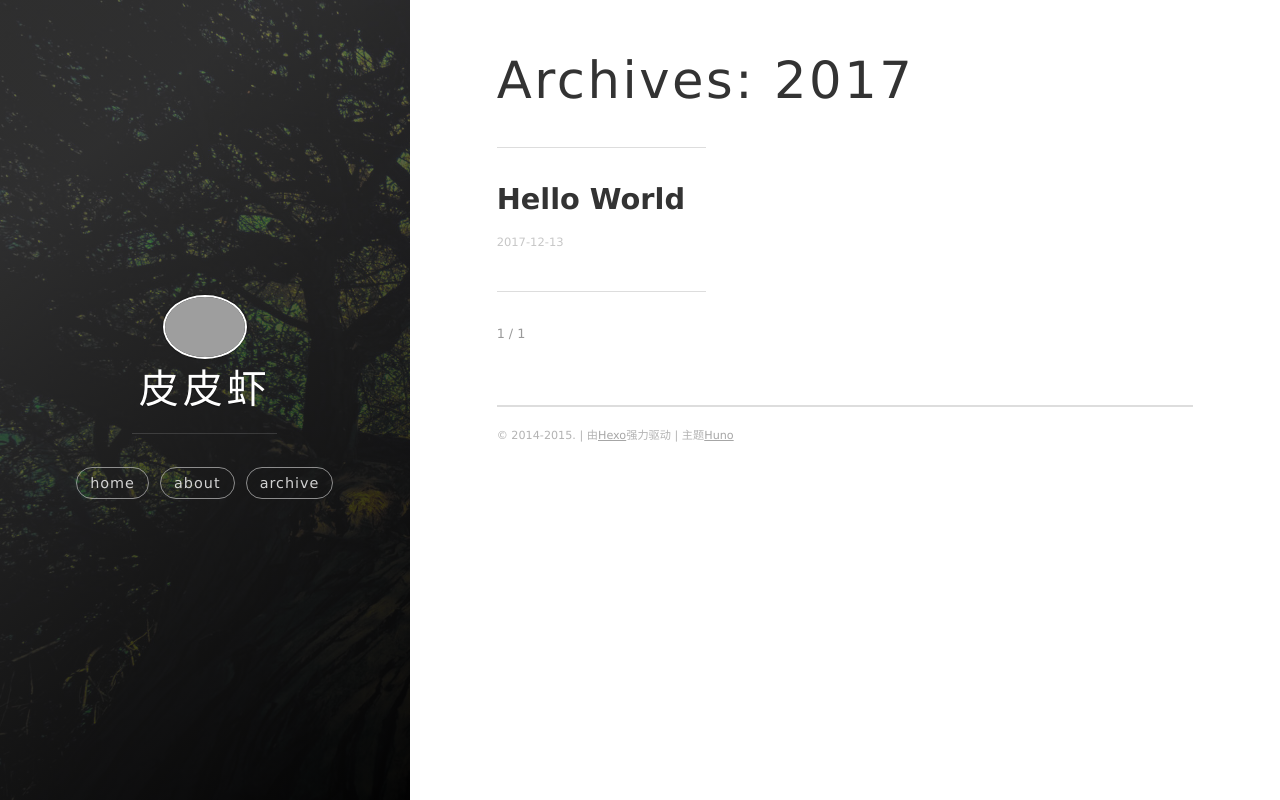
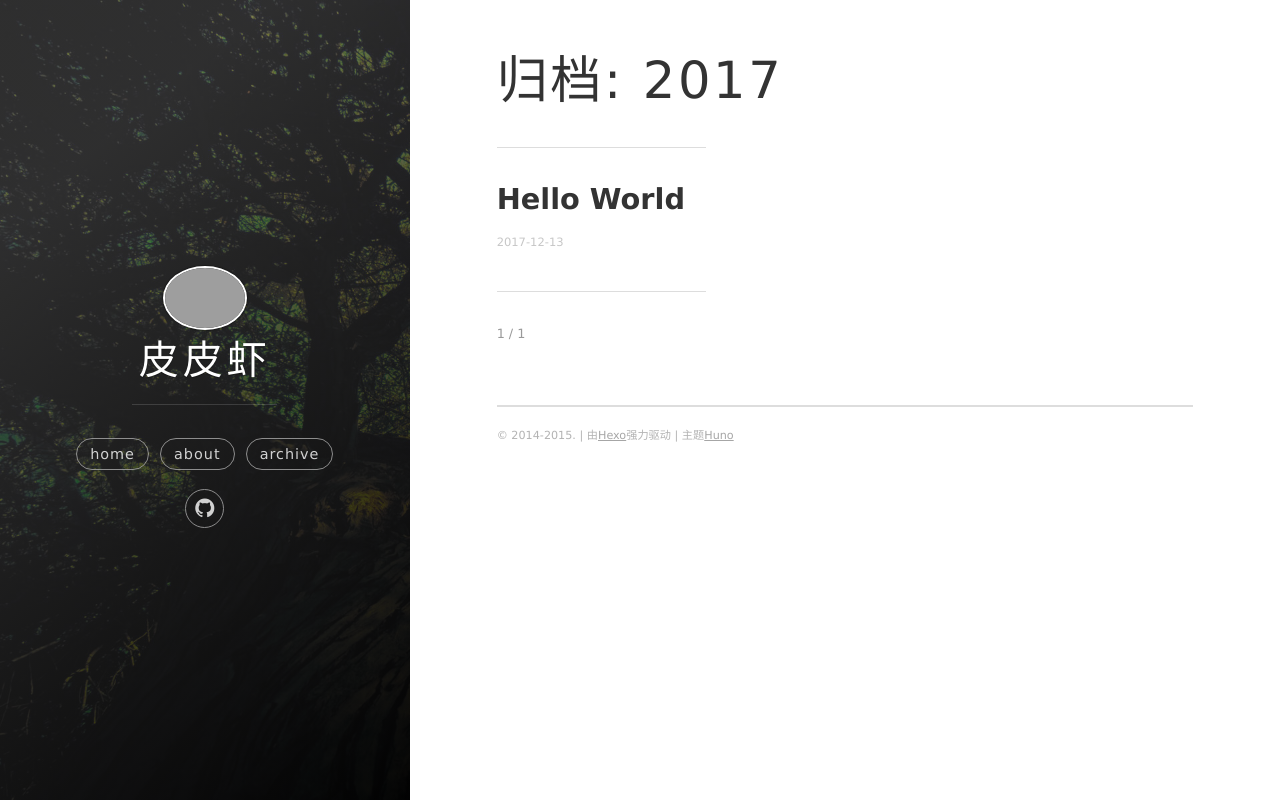
Before and after one commit to jYh1014/jYh1014, a plain HTML site: page archives/2017/index.html in a window 1280 px wide. Drawn offline with nearby package versions, Linux system fonts and the light colour scheme; some packages are replaced by stand-ins of ours; grey boxes are pictures that could not be loaded.

Commit message:
Site updated: 2017-12-14 13:37:21

```diff
--- a/archives/2017/index.html
+++ b/archives/2017/index.html
@@ -7,7 +7,7 @@
 
 
     <title>
-      Archives: 2017
+      归档: 2017
     </title>
 
     <meta name="viewport" content="width=device-width, initial-scale=1, maximum-scale=1, user-scalable=no">
@@ -18,13 +18,13 @@
 
     <meta name="description" content="姜盈盈的博客">
 <meta property="og:type" content="website">
-<meta property="og:title" content="Archives: 2017">
+<meta property="og:title" content="归档: 2017">
 <meta property="og:url" content="http://yoursite.com/archives/2017/index.html">
 <meta property="og:site_name" content="皮皮虾">
 <meta property="og:description" content="姜盈盈的博客">
 <meta property="og:locale" content="中文">
 <meta name="twitter:card" content="summary">
-<meta name="twitter:title" content="Archives: 2017">
+<meta name="twitter:title" content="归档: 2017">
 <meta name="twitter:description" content="姜盈盈的博客">
 
 
@@ -133,6 +133,45 @@ classes that you can use:
 
 
 
+<nav class="cover-navigation navigation--social">
+  <ul class="navigation">
+
+
+      <!-- Github -->
+      <li class="navigation__item">
+        <a href="https://github.com/jYh1014" title="Huno on GitHub">
+          <i class='icon icon-social-github'></i>
+          <span class="label">GitHub</span>
+        </a>
+      </li>
+
+
+    <!-- China social icon -->
+    <!--
+
+      <li class="navigation__item">
+        <a href="" title="">
+          <i class='icon cs-icon-douban'></i>
+          <span class="label">Douban</span>
+        </a>
+      </li>
+
+      <li class="navigation__item">
+        <a href="" title="">
+          <i class='icon cs-icon-weibo'></i>
+          <span class="label">Weibo</span>
+        </a>
+      </li>
+
+    -->
+
+
+
+  </ul>
+</nav>
+
+
+
         </div>
 
       </div>
@@ -148,7 +187,7 @@ classes that you can use:
 
 
 
-  <h1 class="archive-title">Archives: 2017</h1>
+  <h1 class="archive-title">归档: 2017</h1>
   <hr class="post-list__divider" />
 
 
```
Also changed, not shown: 2017/12/13/hello-world/index.html (+39 -0 lines), archives/2017/12/index.html (+43 -4 lines), archives/index.html (+42 -3 lines), index.html (+39 -0 lines).
